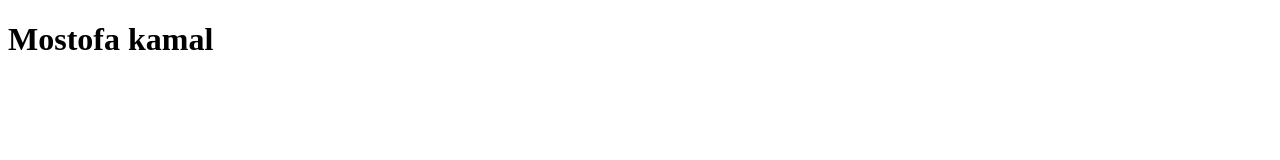
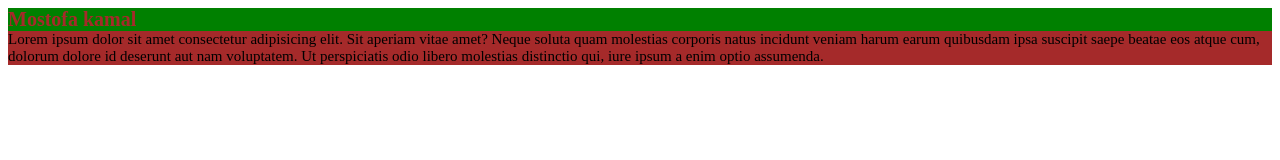
Before and after one commit to Mostofakama/Mostofa, a plain HTML site: page index.html in a window 1280 px wide. Drawn offline with Linux system fonts and the light colour scheme.

Commit message:
new updated

```diff
--- a/index.html
+++ b/index.html
@@ -1,5 +1,6 @@
 <!DOCTYPE html>
 <html lang="en">
+
 <head>
     <link rel="stylesheet" href="style.css">
     <meta charset="UTF-8">
@@ -7,7 +8,13 @@
     <meta name="viewport" content="width=device-width, initial-scale=1.0">
     <title>test website</title>
 </head>
+
 <body>
     <h1>Mostofa kamal</h1>
+    <p>Lorem ipsum dolor sit amet consectetur adipisicing elit. Sit aperiam vitae amet? Neque soluta quam molestias
+        corporis natus incidunt veniam harum earum quibusdam ipsa suscipit saepe beatae eos atque cum, dolorum dolore id
+        deserunt aut nam voluptatem. Ut perspiciatis odio libero molestias distinctio qui, iure ipsum a enim optio
+        assumenda.</p>
 </body>
+
 </html>
--- a/style.css
+++ b/style.css
@@ -0,0 +1,12 @@
+p{
+    background:brown;
+    font-size:15px;
+    margin:0;
+
+}
+h1{
+    background:green;
+    color:brown;
+    font-size:20px;
+    margin:0;
+}
```
